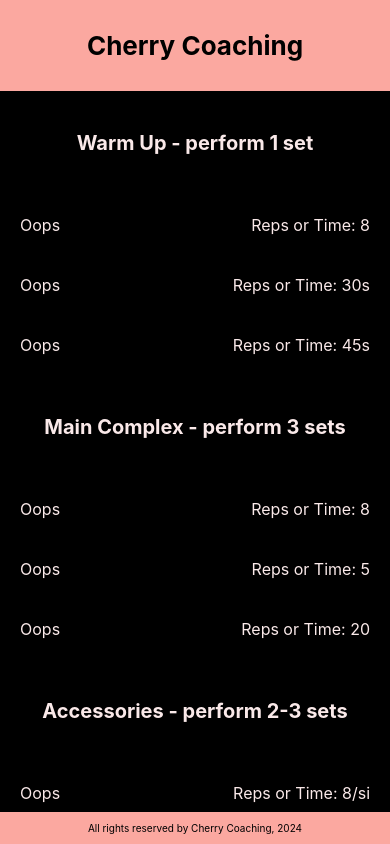
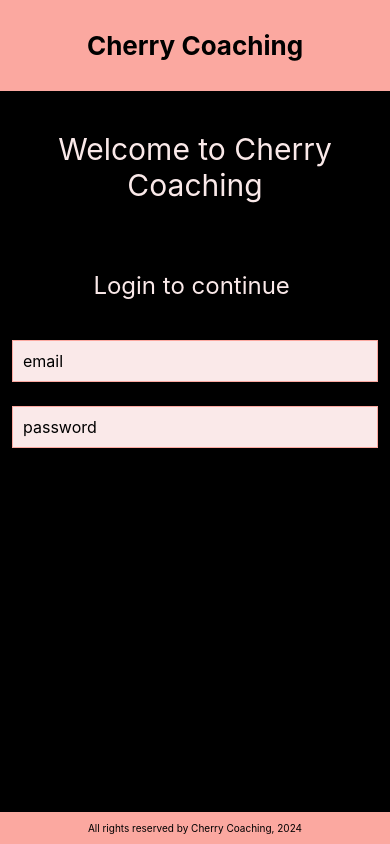
Before and after one commit to bertcherry/coaching-app, a React Native app: screen / in a window 390 px wide. Built offline with nearby package versions, Linux system fonts and the light colour scheme; no server answers.

Commit message:
add login page

```diff
--- a/App.js
+++ b/App.js
@@ -2,14 +2,14 @@
 
 import CoachingHeader from './components/CoachingHeader';
 import CoachingFooter from './components/CoachingFooter';
-import SampleWorkout from './components/SampleWorkout';
+import LoginScreen from './components/LoginScreen';
 
 export default function App() {
   return (
     <View style={styles.container}>
       <View style={styles.innerContainer}>
         <CoachingHeader />
-        <SampleWorkout />
+        <LoginScreen />
       </View>
       <View>
         <CoachingFooter />
--- /dev/null
+++ b/components/LoginScreen.js
@@ -0,0 +1,59 @@
+import * as React from 'react';
+import { ScrollView, Text, StyleSheet, KeyboardAvoidingView, TextInput, Platform} from 'react-native';
+
+export default function LoginScreen() {
+    const [email, onChangeEmail] = React.useState('');
+    const [password, onChangePassword] = React.useState('');
+
+  return (
+    <ScrollView style={styles.container}>
+      <Text style={styles.headerText}>Welcome to Cherry Coaching</Text>
+      <Text style={styles.regularText}>Login to continue </Text>
+      <KeyboardAvoidingView style={styles.container} behavior={Platform.OS === 'ios' ? 'padding' : 'height'}>
+        <TextInput
+            value={email}
+            onChangeText={onChangeEmail}
+            placeholder='email'
+            keyboardType='email-address'
+            style={styles.input}
+        />
+        <TextInput
+            value={password}
+            onChangeText={onChangePassword}
+            placeholder='password'
+            secureTextEntry={true}
+            style={styles.input}
+        />
+      </KeyboardAvoidingView>
+    </ScrollView>
+  );
+}
+
+const styles = StyleSheet.create({
+  container: {
+    flex: 1,
+  },
+  headerText: {
+    padding: 40,
+    fontSize: 30,
+    color: '#fae9e9',
+    textAlign: 'center',
+  },
+  regularText: {
+    fontSize: 24,
+    padding: 20,
+    marginVertical: 8,
+    color: '#fae9e9',
+    textAlign: 'center',
+  },
+  input: {
+    flex: 1,
+    height: 40,
+    margin: 12,
+    borderWidth: 1,
+    padding: 10,
+    fontSize: 16,
+    borderColor: '#fba8a0',
+    backgroundColor: '#fae9e9'
+},
+});
```
